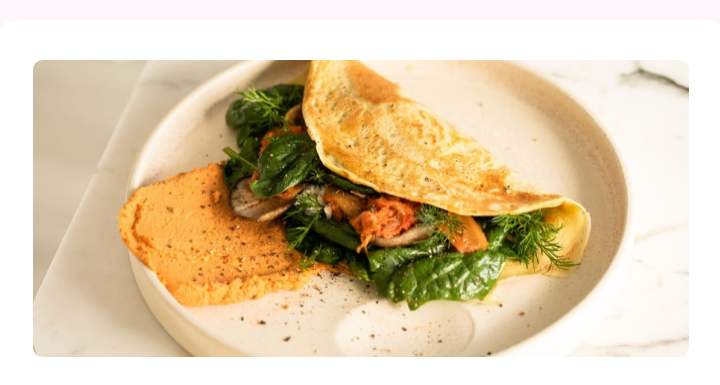
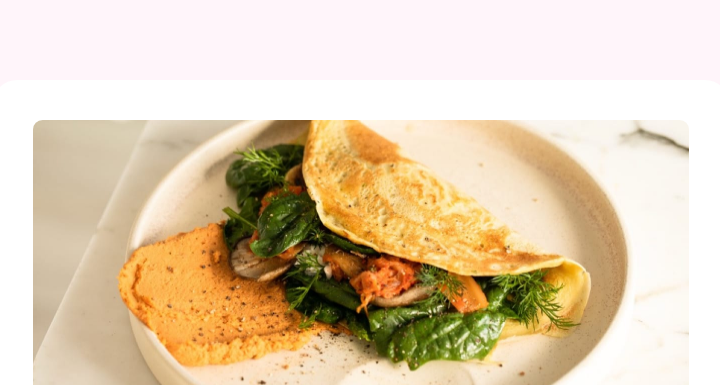
Before and after one commit to developbrea/segundo-repositorio, a plain HTML site: page index.html in a window 1280 px wide. Shown: the top 385 px of the page, without its empty margins (279-999 px from the left). Drawn offline with Linux system fonts and the light colour scheme; a web font is replaced by a local one.

Commit message:
quinto modificacion

```diff
--- a/style.css
+++ b/style.css
@@ -280,7 +280,7 @@ footer{
     }
 
     .Simple-Omelette-Recipe{
-        margin: 20px;
+        margin-top: 5rem;
         border-radius: 1.5rem;
         width:736px;
         height: 1717px;
@@ -355,6 +355,7 @@ footer{
        .list-content-nutricion{
             width: 480px;
             padding-bottom: .8rem;
+
         }
 
         hr{
```
